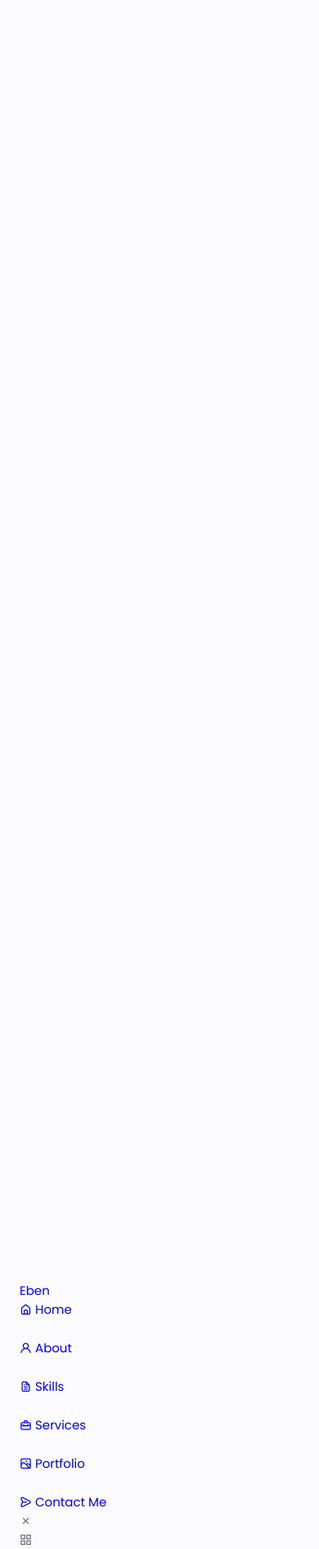
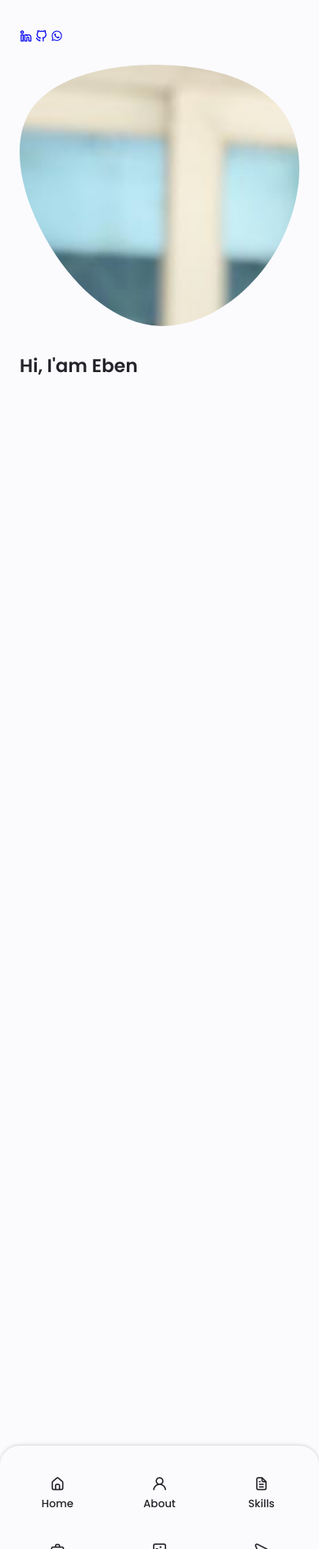
Before and after one commit to ebenezer123-agyepong/E-chatApp, a PHP site: page / in a window 390 px wide. Shown: the whole page at 82% size. Run offline with PHP 8.4, Linux system fonts and the light colour scheme.

Commit message:
modified:   cssFolder/style.css 	modified:   index.html 	new file:   javaScript/script.js 	new file:   pictures/myProfile.jpg

```diff
--- a/cssFolder/style.css
+++ b/cssFolder/style.css
@@ -145,4 +145,86 @@ img{
     bottom: 0;
     left: 0;
     z-index: var(--z-fixed);
+    background-color: var(--body-color);
 }
+
+/*=================Nav Section======================*/
+.nav{
+    max-width: 968px;
+    height: var(--header-height);
+    display: flex;
+    justify-content: space-between;
+    align-items: center;
+}
+
+.nav__logo,
+.nav__toggle{
+    color: var(--title-color);
+    font-weight: var(--font-medium);
+}
+
+.nav__logo:hover{
+    color: var(--first-color);
+}
+
+.nav__toggle{
+    font-size: 1.1rem;
+    cursor: pointer;
+}
+
+.nav__toggle:hover{
+    color: var(--first-color);
+}
+
+@media screen and (max-width: 767px) {
+    .nav__menu{
+        position: fixed;
+        bottom: -100px;
+        left: 0;
+        width: 100%;
+        background-color: var(--body-color);
+        padding: 2rem 1.5rem 4rem;
+        box-shadow: 0 -1px 4px rgba(0,0,0,.15);
+        border-radius: 1.5rem 1.5rem 0 0;
+        transition: .3s;
+    }
+}
+
+.nav__list{
+    grid-template-columns: repeat(3, 1fr);
+    gap: 2rem;
+}
+
+.nav__link{
+    display: flex;
+    flex-direction: column;
+    align-items: center;
+    font-size: var(--small-font-siz);
+    color: var(--title-color);
+    font-weight: var(--font-medium);
+}
+
+.nav__link:hover{
+    color: var(--first-color);
+}
+
+.nav__icon{
+    font-size:1.2rem;
+}
+
+.nav__close{
+    position: absolute;
+    right: 1.3rem;
+    bottom: .5rem;font-size: 1.5rem;
+    cursor: pointer;
+    color: var(--first-color);
+}
+
+.nav__close:hover{
+    color: var(--first-color-alt);
+}
+
+/*show menu */
+.show-menu{
+    bottom: 0;
+}
--- a/index.html
+++ b/index.html
@@ -21,37 +21,37 @@
                 <ul class="nav__list grid">
                     <li class="nav__item">
                         <a href="#home" class="nav__link">
-                            <i class="uil uil-estate"></i> Home
+                            <i class="uil uil-estate nav__icon"></i> Home
                         </a>
                     </li>
 
                     <li class="nav__item">
                         <a href="#about" class="nav__link">
-                            <i class="uil uil-user"></i> About
+                            <i class="uil uil-user nav__icon"></i> About
                         </a>
                     </li>
 
                     <li class="nav__item">
                         <a href="#skills" class="nav__link">
-                            <i class="uil uil-file-alt"></i> Skills
+                            <i class="uil uil-file-alt nav__icon"></i> Skills
                         </a>
                     </li>
 
                     <li class="nav__item">
                         <a href="#services" class="nav__link">
-                            <i class="uil uil-briefcase-alt"></i> Services
+                            <i class="uil uil-briefcase-alt nav__icon"></i> Services
                         </a>
                     </li>
 
                     <li class="nav__item">
                         <a href="#portfolio" class="nav__link">
-                            <i class="uil uil-scenery"></i> Portfolio
+                            <i class="uil uil-scenery nav__icon"></i> Portfolio
                         </a>
                     </li>
 
                     <li class="nav__item">
                         <a href="#contact" class="nav__link">
-                            <i class="uil uil-message"></i> Contact Me
+                            <i class="uil uil-message nav__icon"></i> Contact Me
                         </a>
                     </li>
                 </ul>
@@ -60,10 +60,56 @@
 
             <div class="nav__btns">
                 <div class="nav__toggle" id="nav-toggle">
-                    <i class="uil uil-apps"></i>
+                    <i class="uil uil-apps "></i>
                 </div>
             </div>
         </nav>
     </header>
+    <main class="main">
+        <!--HOME-->
+        <section class="home section" id="home"  >
+            <div class="home__container container grid">
+                <div class="home__content grid">
+                    <div class="home__social">
+                        <a href="https//:www.linkeden.com/" target="_blank" class="home__social-icon">
+                            <i class="uil uil-linkedin-alt"></i>
+                        </a>
+
+                        <a href="#" class="home__social-icon">
+                            <i class="uil uil-github-alt"></i>
+                        </a>
+
+                        <a href="#" class="home__social-icon">
+                            <i class="uil uil-whatsapp"></i>
+                        </a>
+                    </div>
+
+                    <div class="home__image">
+                        <svg class="home__blob" viewBox="0 0 200 187" xmlns="http://www.w3.org/2000/svg" xmlns:xlink="http://www.w3.org/1999/xlink">
+                            <mask id="mask0" mask-type="alpha">
+                                <path d="M190.312 36.4879C206.582 62.1187 201.309 102.826 182.328 134.186C163.346 165.547
+                                130.807 187.559 100.226 186.353C69.6454 185.297 41.0228 161.023 21.7403 129.362C2.45775
+                                97.8511 -7.48481 59.1033 6.67581 34.5279C20.9871 10.1032 59.7028 -0.149132 97.9666
+                                0.00163737C136.23 0.303176 174.193 10.857 190.312 36.4879Z"/>
+                            </mask>
+                            <g mask="url(#mask0)">
+                                <path d="M190.312 36.4879C206.582 62.1187 201.309 102.826 182.328 134.186C163.346
+                                165.547 130.807 187.559 100.226 186.353C69.6454 185.297 41.0228 161.023 21.7403
+                                129.362C2.45775 97.8511 -7.48481 59.1033 6.67581 34.5279C20.9871 10.1032 59.7028
+                                -0.149132 97.9666 0.00163737C136.23 0.303176 174.193 10.857 190.312 36.4879Z"/>
+                                <image class="home__blob-img" xlink:href="./pictuers/myProfile.jpg"/>
+                            </g>
+                        </svg>
+                    </div>
+
+                    <div class="home__data">
+                        <h1 class="home__title">
+                            Hi, I'am Eben
+                        </h1>
+                    </div>
+                </div>
+            </div>
+        </section>
+    </main>
 </body>
 </html>
```
Also changed, not shown: javaScript/script.js (added, +32 -0 lines), pictuers/myProfile.jpg (added).
